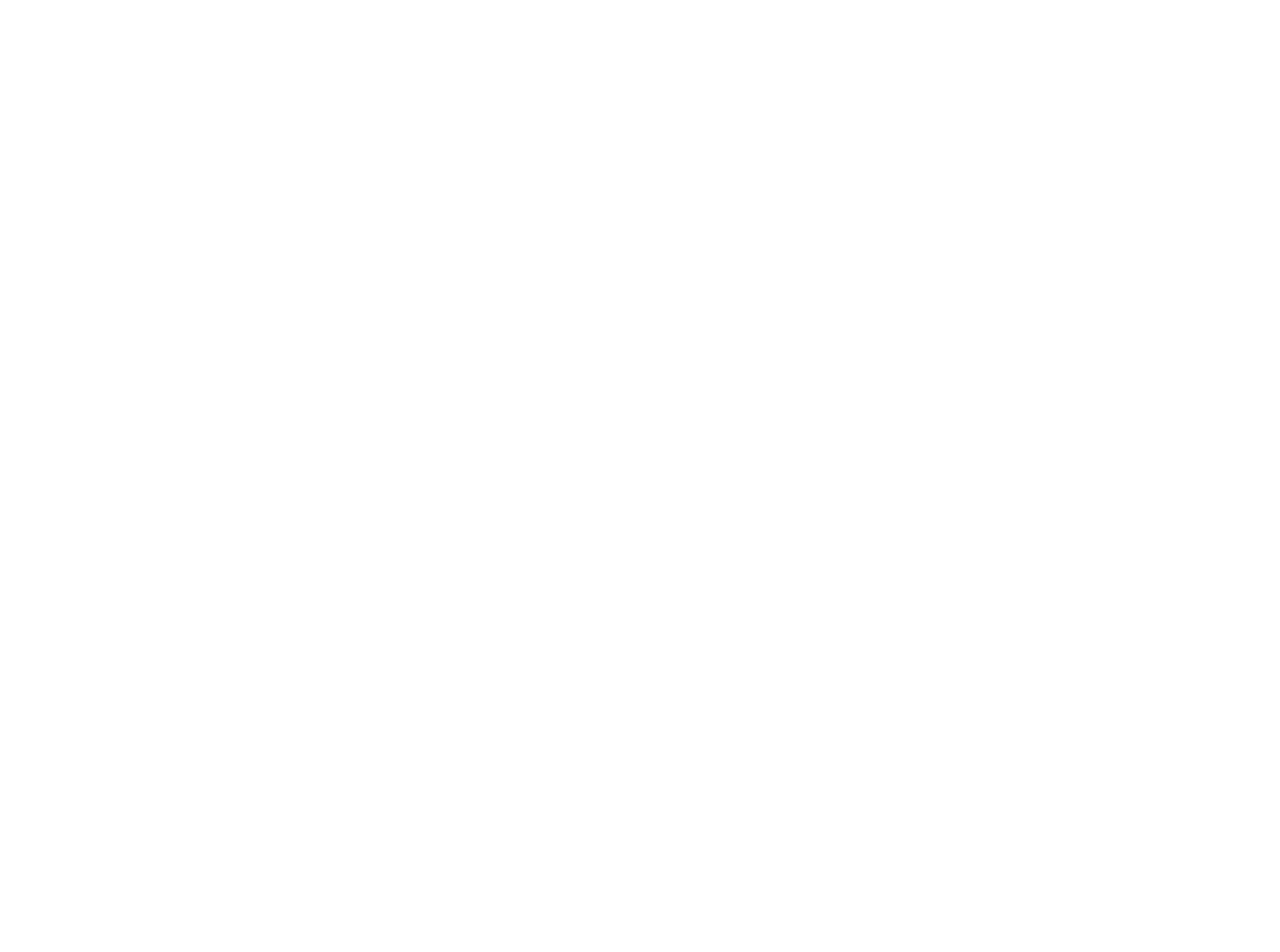
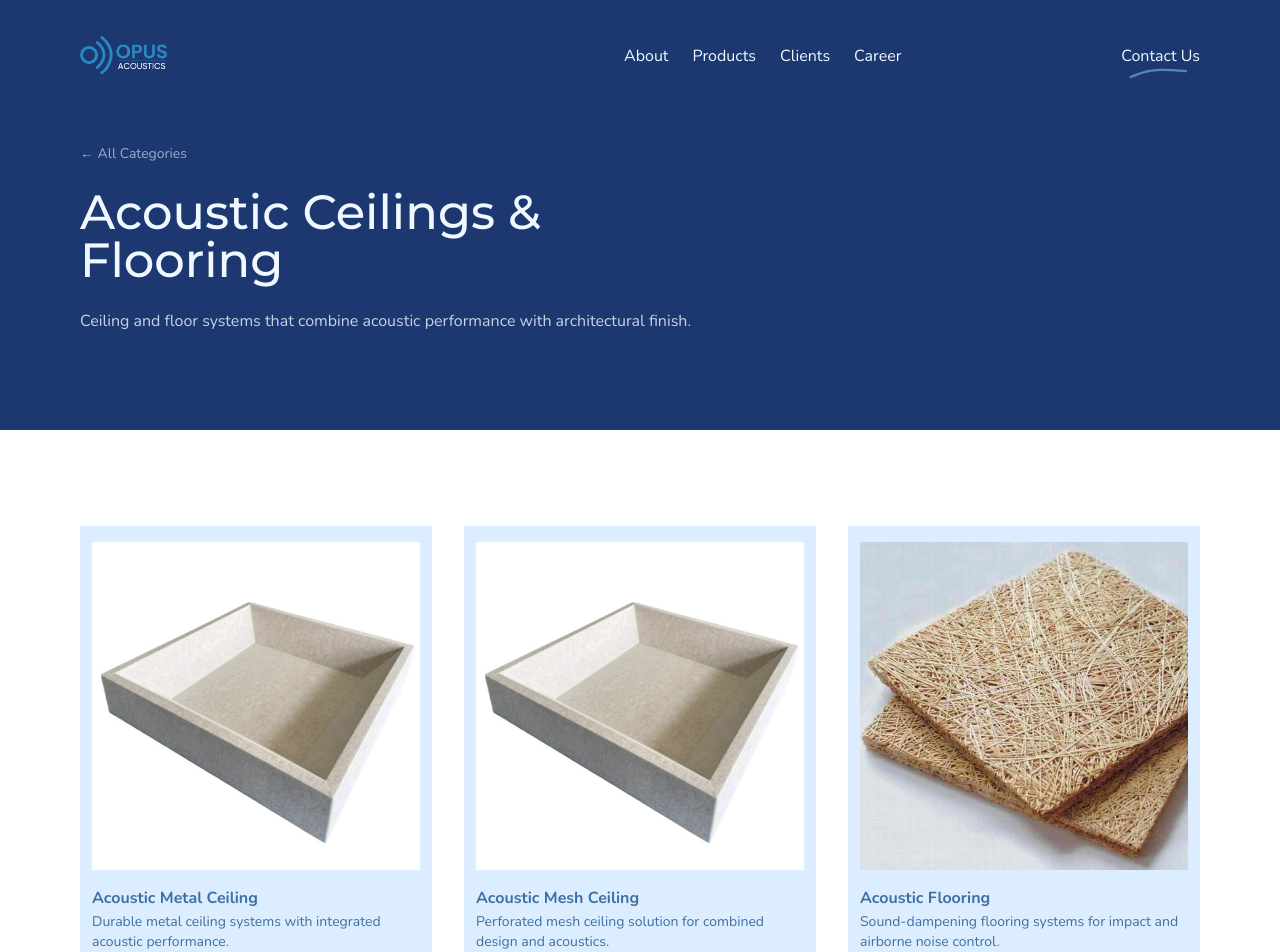
Before and after one commit to ToxicNinja12/opus, a React (Vite) app: page /products/acoustic-ceilings-flooring in a window 1280 px wide. Before the commit this address had no page. Shown: the top 952 px of the page. Before the commit the page ends 800 px from the top, so only its background shows below. Built offline with nearby package versions, Linux system fonts and the light colour scheme.

Commit message:
Add product sub-pages

```diff
--- a/src/App.jsx
+++ b/src/App.jsx
@@ -3,6 +3,7 @@
 import AboutUs from "./pages/AboutUs";
 import Contact from "./pages/Contact";
 import Products from "./pages/Products";
+import ProductCategory from "./pages/ProductCategory";
 
 function App() {
   return (
@@ -12,6 +13,7 @@
         <Route path="/about-us" element={<AboutUs />} />
         <Route path="/contact" element={<Contact />} />
         <Route path="/products" element={<Products />} />
+        <Route path="/products/:slug" element={<ProductCategory />} />
       </Routes>
     </BrowserRouter>
   );
--- /dev/null
+++ b/src/pages/ProductCategory.jsx
@@ -0,0 +1,66 @@
+import { useParams, Link, Navigate } from "react-router-dom";
+import Logo from "../components/Logo";
+import Navbar from "../components/Navbar";
+import Footer from "../sections/Footer";
+import Card from "../components/Card";
+import { categories } from "../sections/products/ProductCategoryGrid";
+
+function ProductCategory() {
+  const { slug } = useParams();
+  const category = categories.find((c) => c.slug === slug);
+
+  if (!category) {
+    return <Navigate to="/products" replace />;
+  }
+
+  return (
+    <>
+      <div className="bg-secondary text-sky-50 px-6 sm:px-10 lg:px-20 py-8 flex items-center justify-between">
+        <Link to="/">
+          <Logo className="mb-1" />
+        </Link>
+        <Navbar className="md:basis-xl" flexMode />
+      </div>
+
+      <section className="bg-secondary text-sky-50 px-6 sm:px-10 lg:px-20 pt-8 pb-16 lg:pb-24">
+        <p className="text-sm text-sky-50/60 mb-6">
+          <Link to="/products" className="hover:text-sky-50 transition-colors">
+            &larr; All Categories
+          </Link>{" "}
+        </p>
+        <h1 className="font-lead text-3xl sm:text-4xl lg:text-5xl mb-6 max-w-2xl">
+          {category.title}
+        </h1>
+        <p className="max-w-2xl leading-relaxed text-sky-50/80">
+          {category.blurb}
+        </p>
+      </section>
+
+      <section className="px-6 sm:px-10 lg:px-20 py-16 lg:py-24 text-sky-950">
+        <div className="grid grid-cols-2 lg:grid-cols-3 gap-4 sm:gap-6 lg:gap-8">
+          {category.items.map((item) => (
+            <Card
+              key={item.name}
+              image={item.image}
+              title={item.name}
+              subtitle={item.description}
+            />
+          ))}
+        </div>
+
+        <div className="flex justify-center mt-12">
+          <a
+            href="#"
+            className="inline-block text-center bg-primary text-sky-50 px-6 py-4"
+          >
+            Request a Quote &rarr;
+          </a>
+        </div>
+      </section>
+
+      <Footer />
+    </>
+  );
+}
+
+export default ProductCategory;
--- a/src/sections/products/ProductCategoryGrid.jsx
+++ b/src/sections/products/ProductCategoryGrid.jsx
@@ -6,42 +6,207 @@
 import FurnitureImg from "../../assets/featured/acoustic-chairs.jpg";
 import MonitoringImg from "../../assets/featured/noise-survey.jpg";
 
-const categories = [
+import acousticSpray from "../../assets/products/acoustic-spray.png";
+import acouMax from "../../assets/products/acou-max.jpg";
+import acouFab from "../../assets/products/acou-fab.png";
+import acouWood from "../../assets/products/acou-wood.avif";
+import acouWool from "../../assets/products/acouwool.jpeg";
+import acouSlats from "../../assets/products/wooden-Slatted-Panel.webp";
+import acousticGlassPartition from "../../assets/products/acoustic-glass-partition.jpg";
+import polyurethaneFoam from "../../assets/featured/diffuser-foam.jpg";
+import acousticEnclosure from "../../assets/featured/enclosure.jpg";
+import patchDividers from "../../assets/featured/patch-divider.jpg";
+import acousticMeshCeiling from "../../assets/featured/mesh-ceiling.jpg";
+import acousticMetalCeiling from "../../assets/featured/mesh-ceiling.jpg";
+import acousticFlooring from "../../assets/products/acouwool.jpeg";
+import noiseBarriers from "../../assets/featured/noise-sound-barrier.jpg";
+import soundAttenuators from "../../assets/featured/sound-attenuator-rectangular.jpg";
+import acousticLouvers from "../../assets/featured/sound-attenators.jpg";
+import acousticFurnitures from "../../assets/featured/acoustic-chairs.jpg";
+import environmentNoiseMonitoring from "../../assets/featured/environment-noise-monitoring.jpg";
+import siteInspection from "../../assets/featured/site-inspection.jpeg";
+import noiseMapping from "../../assets/featured/noise-mapping.jpg";
+import noiseSurvey from "../../assets/featured/noise-survey.jpg";
+
+import { Link } from "react-router-dom";
+
+export const categories = [
   {
+    slug: "acoustic-panels-materials",
     image: PanelsImg,
     title: "Acoustic Panels & Materials",
     blurb:
       "Wall and ceiling panels engineered for sound absorption across a range of finishes and forms.",
+    items: [
+      {
+        name: "AcouMAX",
+        description: "Polyester fibre acoustic panel for walls and ceilings.",
+        image: acouMax,
+      },
+      {
+        name: "AcouFAB",
+        description:
+          "Stretch fabric acoustic panel for a seamless, tailored finish.",
+        image: acouFab,
+      },
+      {
+        name: "AcouWOOD",
+        description:
+          "Acoustic wooden perforated panel combining natural aesthetics with sound absorption.",
+        image: acouWood,
+      },
+      {
+        name: "AcouWOOL",
+        description:
+          "Acoustic wood wool panel for high-performance sound absorption.",
+        image: acouWool,
+      },
+      {
+        name: "AcouSLATS",
+        description:
+          "Wooden slatted acoustic panel for warm, architectural interiors.",
+        image: acouSlats,
+      },
+      {
+        name: "Acoustic Spray",
+        description:
+          "Cellulose acoustic spray finish for curved or irregular surfaces.",
+        image: acousticSpray,
+      },
+      {
+        name: "Polyurethane Foam",
+        description:
+          "High-density acoustic foam for targeted sound absorption.",
+        image: polyurethaneFoam,
+      },
+    ],
   },
   {
+    slug: "acoustic-partitions-enclosures",
     image: PartitionsImg,
     title: "Acoustic Partitions & Enclosures",
     blurb:
       "Space-dividing and noise-isolating systems for open-plan offices, meeting rooms, and equipment areas.",
+    items: [
+      {
+        name: "Acoustic Glass Partition",
+        description:
+          "Soundproof glass partition for open-plan offices and meeting spaces.",
+        image: acousticGlassPartition,
+      },
+      {
+        name: "Acoustic Enclosure",
+        description:
+          "Enclosed acoustic units for isolating noise-generating equipment.",
+        image: acousticEnclosure,
+      },
+      {
+        name: "Patch Dividers",
+        description: "Modular acoustic dividers for flexible space planning.",
+        image: patchDividers,
+      },
+    ],
   },
   {
+    slug: "acoustic-ceilings-flooring",
     image: CeilingsImg,
     title: "Acoustic Ceilings & Flooring",
     blurb:
       "Ceiling and floor systems that combine acoustic performance with architectural finish.",
+    items: [
+      {
+        name: "Acoustic Metal Ceiling",
+        description:
+          "Durable metal ceiling systems with integrated acoustic performance.",
+        image: acousticMetalCeiling,
+      },
+      {
+        name: "Acoustic Mesh Ceiling",
+        description:
+          "Perforated mesh ceiling solution for combined design and acoustics.",
+        image: acousticMeshCeiling,
+      },
+      {
+        name: "Acoustic Flooring",
+        description:
+          "Sound-dampening flooring systems for impact and airborne noise control.",
+        image: acousticFlooring,
+      },
+    ],
   },
   {
+    slug: "noise-control-solutions",
     image: NoiseControlImg,
     title: "Noise Control Solutions",
     blurb:
       "Barriers, attenuators, and louvers engineered to manage environmental and mechanical noise.",
+    items: [
+      {
+        name: "Noise Barriers",
+        description:
+          "Engineered barriers for site and environmental noise mitigation.",
+        image: noiseBarriers,
+      },
+      {
+        name: "Sound Attenuators",
+        description: "Duct and ventilation attenuators for HVAC noise control.",
+        image: soundAttenuators,
+      },
+      {
+        name: "Acoustic Louvers",
+        description:
+          "Ventilated acoustic louvers balancing airflow and sound insulation.",
+        image: acousticLouvers,
+      },
+    ],
   },
   {
+    slug: "acoustic-furniture",
     image: FurnitureImg,
     title: "Acoustic Furniture",
     blurb:
       "Sound-absorbing furniture pieces designed for workplace and hospitality interiors.",
+    items: [
+      {
+        name: "Acoustic Furnitures",
+        description:
+          "Sound-absorbing furniture pieces for workplace and hospitality interiors.",
+        image: acousticFurnitures,
+      },
+    ],
   },
   {
+    slug: "monitoring-survey-inspection",
     image: MonitoringImg,
     title: "Monitoring, Survey & Inspection",
     blurb:
       "Diagnostic and monitoring services that verify real-world acoustic performance.",
+    items: [
+      {
+        name: "Environment Noise Monitoring",
+        description:
+          "Continuous environmental noise monitoring equipment and services.",
+        image: environmentNoiseMonitoring,
+      },
+      {
+        name: "Site Inspection",
+        description:
+          "On-site acoustic verification and post-installation performance checks.",
+        image: siteInspection,
+      },
+      {
+        name: "Noise Mapping",
+        description:
+          "Predictive noise mapping for architectural and industrial planning.",
+        image: noiseMapping,
+      },
+      {
+        name: "Noise Survey",
+        description:
+          "Baseline acoustic surveys to inform design and compliance.",
+        image: noiseSurvey,
+      },
+    ],
   },
 ];
 
@@ -51,16 +216,19 @@
       <div className="mb-10 lg:mb-16">
         <h2 className="font-lead text-xl sm:text-2xl">Browse by Category</h2>
       </div>
+
       <div className="grid grid-cols-2 lg:grid-cols-3 gap-4 sm:gap-6 lg:gap-8">
         {categories.map((category) => (
-          <Card
-            key={category.title}
-            image={category.image}
-            title={category.title}
-            subtitle={category.blurb}
-          />
+          <Link key={category.slug} to={`/products/${category.slug}`}>
+            <Card
+              image={category.image}
+              title={category.title}
+              subtitle={category.blurb}
+            />
+          </Link>
         ))}
       </div>
+
       <div className="flex flex-col sm:flex-row gap-4 justify-center mt-12">
         <a
           href="#"
```
